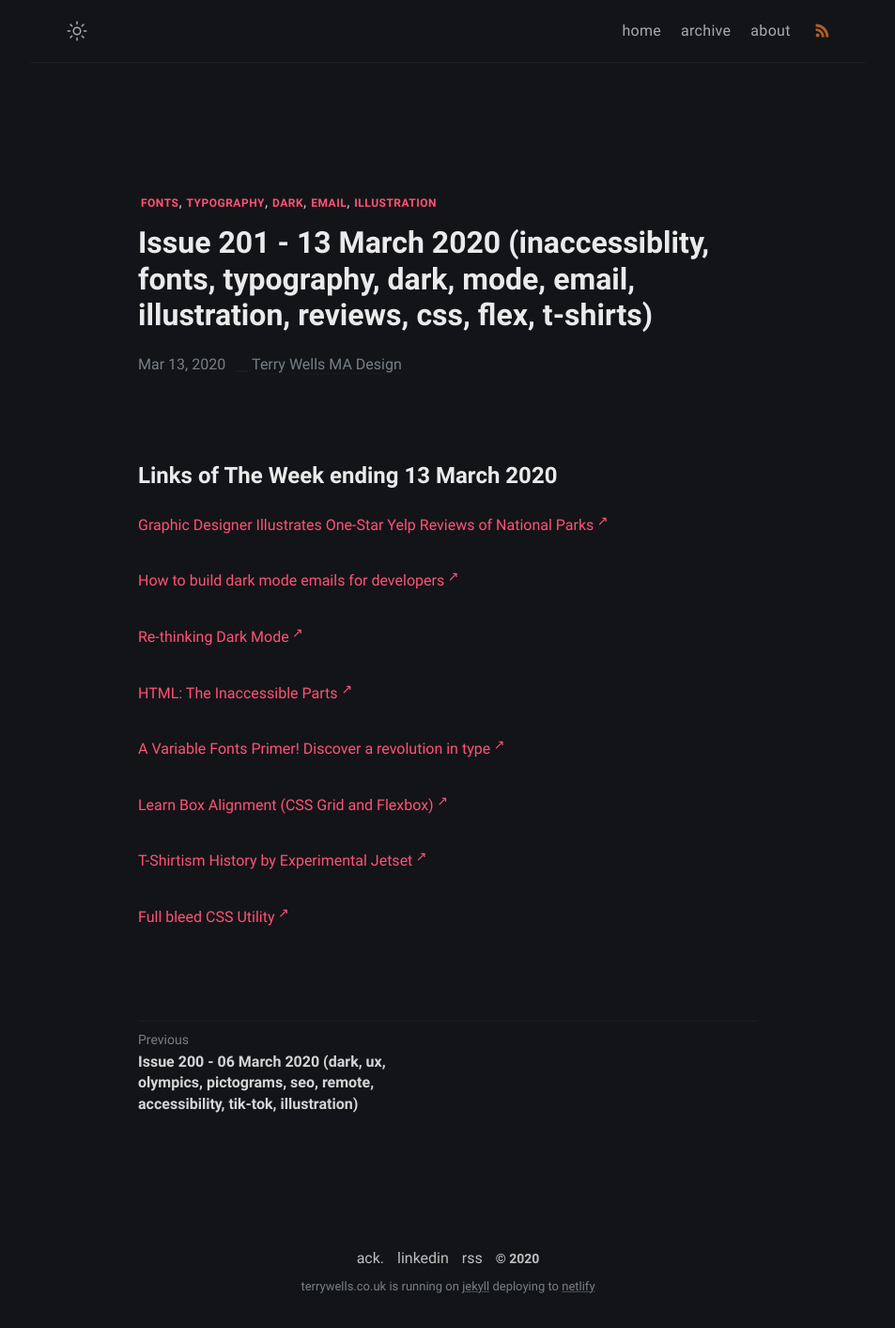
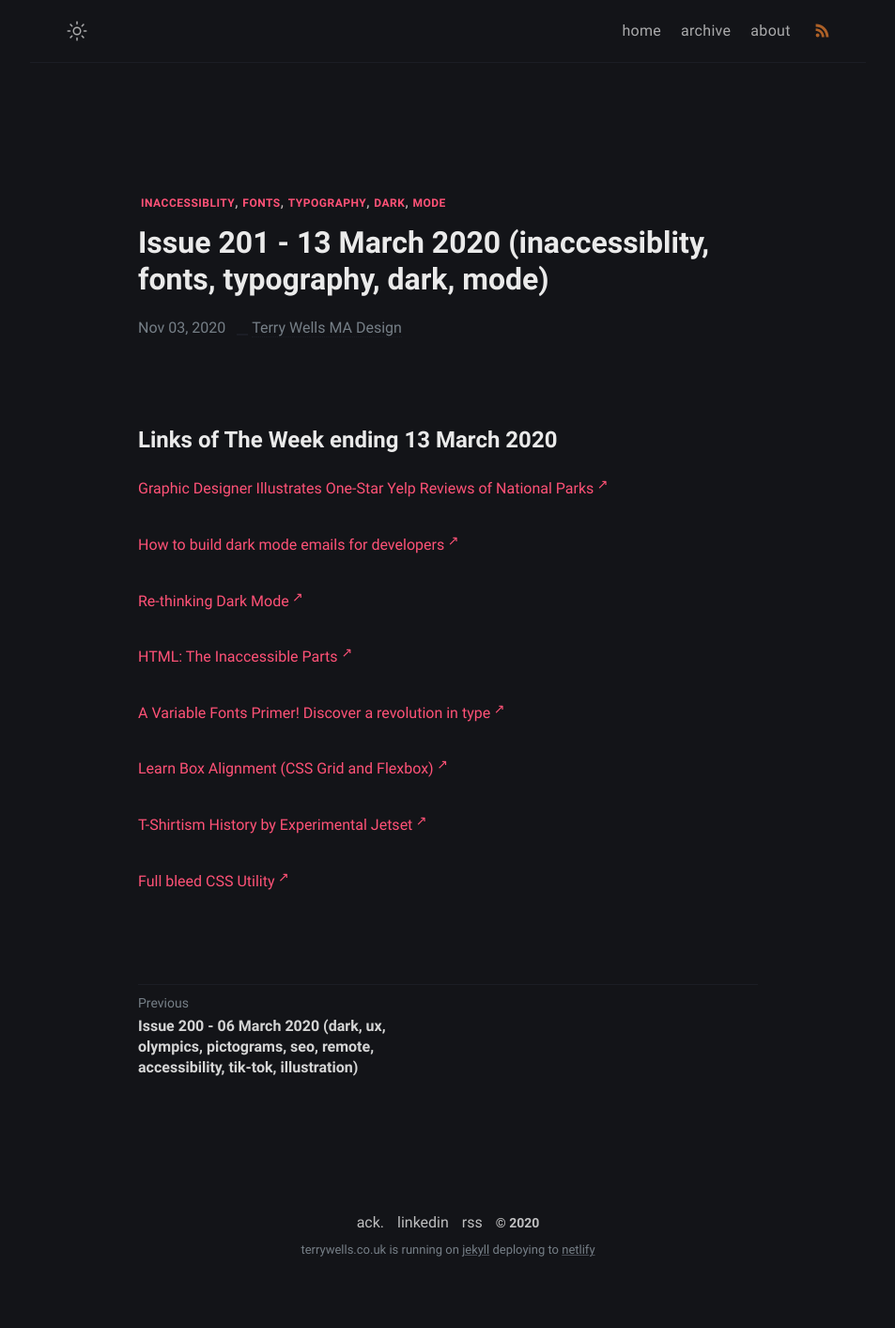
Before and after one commit to wristtattoo/jekyll-klise, a Jekyll site: the page built from _posts/2020-11-03-issue-201-13-march-2020-inaccessiblity-fonts-typography-dark-mode-email-illustration-reviews-css-flex-t-shirts.md, in a window 1280 px wide. Shown: the whole page at 94% size, without its empty margins (163-1116 px from the left). Built offline with Jekyll 4.4.1, drawn with Linux system fonts in a browser that asks for light colours; a script that is not in the unit is left out; after the commit the page ends 1375 px from its top, so only the background shows below that.

Commit message:
Update Links of The Week “2020-11-03-issue-201-13-march-2020-inaccessiblity-fonts-typography-dark-mode-email-illustration-reviews-css-flex-t-shirts”

```diff
--- a/_posts/2020-11-03-issue-201-13-march-2020-inaccessiblity-fonts-typography-dark-mode-email-illustration-reviews-css-flex-t-shirts.md
+++ b/_posts/2020-11-03-issue-201-13-march-2020-inaccessiblity-fonts-typography-dark-mode-email-illustration-reviews-css-flex-t-shirts.md
@@ -1,15 +1,13 @@
 ---
-layout: post
-title: Issue 201 - 13 March 2020 (inaccessiblity, fonts, typography, dark, mode,
-  email, illustration, reviews, css, flex, t-shirts)
-tags: fonts typography dark email illustration
-date: 2020-03-13T18:42:46.280Z
+title: Issue 201 - 13 March 2020 (inaccessiblity, fonts, typography, dark, mode)
+tags: inaccessiblity fonts typography dark mode
+date: 2020-11-03T18:44:43.234Z
 ---
 # Links of The Week ending 13 March 2020
 
-<a href="https://www.core77.com/posts/95154/Graphic-Designer-Illustrates-One-Star-Yelp-Reviews-of-National-Parks" title="Graphic Designer Illustrates One-Star Yelp Reviews of National Parks" alt="Graphic Designer Illustrates One-Star Yelp Reviews of National Parks"  target="_blank">Graphic Designer Illustrates One-Star Yelp Reviews of National Parks</a>
+<a href="https://www.core77.com/posts/95154/Graphic-Designer-Illustrates-One-Star-Yelp-Reviews-of-National-Parks" title="Graphic Designer Illustrates One-Star Yelp Reviews of National Parks" alt="Graphic Designer Illustrates One-Star Yelp Reviews of National Parks" target="_blank">Graphic Designer Illustrates One-Star Yelp Reviews of National Parks</a>
 
-<a href="https://htmlemail.io/blog/dark-mode-email-styles" title="How to build dark mode emails for developers" alt="How to build dark mode emails for developers"  target="_blank">How to build dark mode emails for developers</a>
+<a href="https://htmlemail.io/blog/dark-mode-email-styles" title="How to build dark mode emails for developers" alt="How to build dark mode emails for developers" target="_blank">How to build dark mode emails for developers</a>
 
 <a href="https://geoffgraham.me/website-redesign-re-thinking-dark-mode/" title="Re-thinking Dark Mode" alt="Re-thinking Dark Mode" target="_blank">Re-thinking Dark Mode</a>
 
```
